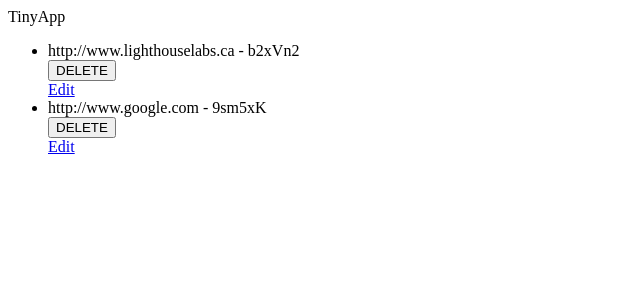
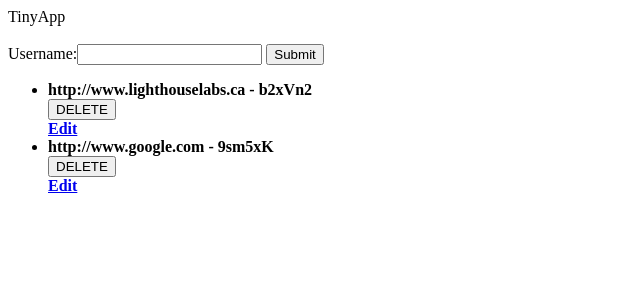
Before and after one commit to EvanKerr90/TinyApp, a Node server app: page /urls in a window 1280 px wide. Shown: the top 300 px of the page, without its empty margins (0-640 px from the left). Run offline with Node 20, Linux system fonts and the light colour scheme.

Commit message:
added username login text field and button to submit

```diff
--- a/express_server.js
+++ b/express_server.js
@@ -48,7 +48,7 @@ app.get("/urls/new", (req, res) => {
 
 app.post("/urls/:id", (req, res) => {
   urlDatabase[req.params.id] = req.body.newURL;
-  console.log(req)
+  //console.log(req)
   res.redirect("/urls");
 });
 //generates the page that the user is redirected to when they
--- a/views/partials/_header.ejs
+++ b/views/partials/_header.ejs
@@ -6,6 +6,11 @@
 <body>
 
   <h>TinyApp</h>
+    <br>
+    <br>
+    <form method="POST" action="/login">
+      Username:<input type="text" name="username"><b>
+      <input type="submit" value="Submit"></form>
 
 </body>
 </html>
```
Also changed, not shown: 1 other file.
